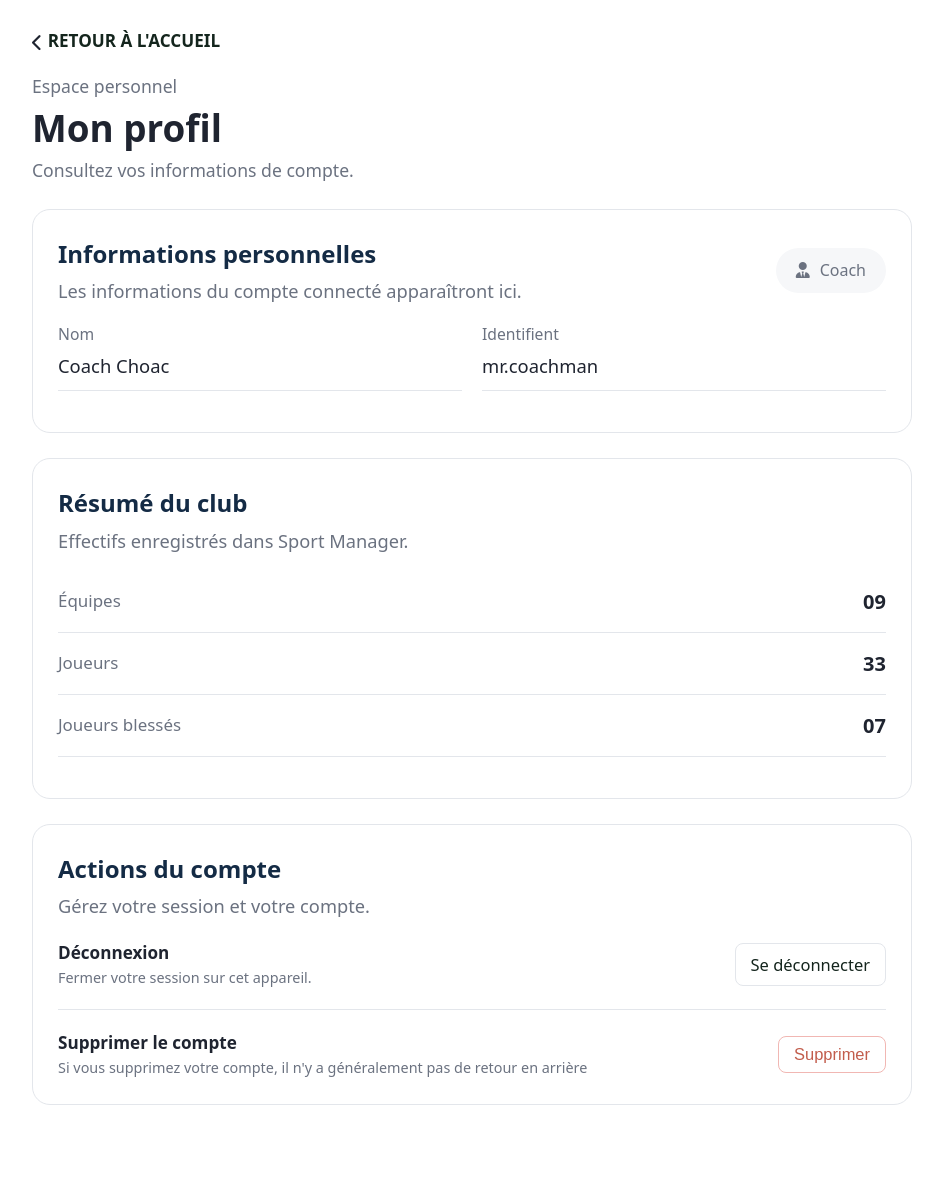
After one commit to yousra57/sport_manager_v1_WEB, a PHP site: template web/app/views/profil.php in a window 1280 px wide. The commit adds this page. Shown: the whole page, without its empty margins (168-1111 px from the left). Run offline with PHP 8.4, Linux system fonts and the light colour scheme; the template is opened without the code that fills it, so the values that code supplies are empty.

Commit message:
feat: Création de la page profil

```diff
--- a/web/app/views/layout.php
+++ b/web/app/views/layout.php
@@ -5,6 +5,7 @@ $menu = [
     'home' => ['Accueil', ['home']],
     'equipes' => ['Équipes', ['equipes', 'equipe']],
     'joueurs' => ['Joueurs', ['joueurs', 'joueur']],
+    'profil' => ['Profil', ['profil']],
 ];
 ?>
 
--- /dev/null
+++ b/web/app/views/profil.php
@@ -0,0 +1,69 @@
+<section class="profil-container">
+    <div class="retour">
+        <i class="fa-solid fa-chevron-left"></i>
+        <a href="<?= url('home') ?>" class="retour-link">retour à l'accueil</a>
+    </div>
+    <section class="profil-entete">
+        <p class="discrep">Espace personnel</p>
+        <h1>Mon profil</h1>
+        <p class="chapo">Consultez vos informations de compte.</p>
+    </section>
+    <section class="profil-section">
+        <div class="profil-titer-descrip">
+            <div>
+                <h2 class="profil-infos-titre">Informations personnelles</h2>
+                <p class="profil-infos-description">Les informations du compte connecté apparaîtront ici.</p>
+            </div>
+            <span class="profil-badge">
+                <i class="fa-solid fa-user-tie"></i>
+                Coach
+            </span>
+        </div>
+        <dl class="profil-infos">
+            <div>
+                <dt>Nom</dt>
+                <dd>Coach Choac</dd>
+            </div>
+            <div>
+                <dt>Identifient</dt>
+                <dd>mr.coachman</dd>
+            </div>
+        </dl>
+    </section>
+    <section class="profil-section">
+        <h2 class="profil-stats-titre">Résumé du club</h2>
+        <p class="profil-stats-description">Effectifs enregistrés dans Sport Manager.</p>
+        <dl class="profil-stats">
+            <div>
+                <dt>Équipes</dt>
+                <dd>09</dd>
+            </div>
+            <div>
+                <dt>Joueurs</dt>
+                <dd>33</dd>
+            </div>
+            <div>
+                <dt>Joueurs blessés</dt>
+                <dd>07</dd>
+            </div>
+        </dl>
+    </section>
+    <section class="profil-section">
+        <h2 class="profil-action-titre">Actions du compte</h2>
+        <p class="profil-action-description">Gérez votre session et votre compte.</p>
+        <div class="profil-action-link logout">
+            <div>
+                <h3>Déconnexion</h3>
+                <p>Fermer votre session sur cet appareil.</p>
+            </div>
+            <a href="<?= url('public') ?>" class="profil-bouton">Se déconnecter</a>
+        </div>
+        <div class="profil-action-link suppression">
+            <div>
+                <h3>Supprimer le compte</h3>
+                <p>Si vous supprimez votre compte, il n'y a généralement pas de retour en arrière</p>
+            </div>
+            <button class="profil-bouton" type="button" disabled>Supprimer</button>
+        </div>
+    </section>
+</section>
--- a/web/public/css/style.css
+++ b/web/public/css/style.css
@@ -614,7 +614,164 @@ form .auth-link{
     color: #97a49b;
 }
 
+/*------------------------ page profil ------------------------*/
+.profil-container .retour{
+    display: flex;
+    flex-direction: row;
+    align-items: center;
+    gap: 5px;
+    margin: 0;
+    margin-bottom: 15px;
+    font-size: 1.07rem;
+}
 
+.profil-container .retour-link{
+    font-weight: 700;
+    text-transform: uppercase;
+    margin: 0;
+    margin-bottom: 3px;
+    color: #14251d;
+    text-decoration: none;
+}
+
+.profil-entete .discrep, .profil-entete .chapo{
+    color: #6b7280;
+    margin: 0;
+    font-size: 1.1rem;
+}
+
+.profil-entete h1{
+    margin: 0;
+    font-size: 2.3rem;
+    font-weight: 700;
+}
+
+.profil-section{
+    padding: 25px;
+    margin: 25px 0;
+    border: 1px solid #e3e6eb;
+    border-radius: 18px;
+    background: white;
+}
+
+.profil-section h2{
+    margin: 0;
+    font-size: 1.5rem;
+    font-weight: 700;
+    color: #142b45;
+}
+
+.profil-infos-description, .profil-stats-description, .profil-action-description{
+    color: #6b7280;
+    margin: 0;
+    margin-top: 5px;
+    font-size: 1.14rem;
+}
+
+.profil-titer-descrip{
+    display: flex;
+    justify-content: space-between;
+    align-items: center;
+}
+
+.profil-badge{
+    display: flex;
+    align-items: center;
+    gap: 10px;
+    padding: 10px 20px;
+    background: #f6f7f9;
+    color: #6b7280;
+    border-radius: 30px;
+    font-weight: 500;
+}
+
+.profil-infos{
+    display: grid;
+    grid-template-columns: repeat(2, 1fr);
+    gap: 20px;
+}
+
+.profil-infos div{
+    display: flex;
+    flex-direction: column;
+    border-bottom: 1px solid #e3e6eb;
+    padding-bottom: 10px;
+}
+
+.profil-infos dt{
+    color: #6b7280;
+    font-size: .98rem;
+}
+.profil-infos dd{
+    margin: 6px 0 0;
+    font-size: 1.15rem;
+    font-weight: 500;
+}
+
+.profil-stats div{
+    padding: 15px 0;
+    border-bottom: 1px solid #e3e6eb;
+    display: flex;
+    justify-content: space-between;
+    align-items: center;
+}
+
+.profil-stats dt{
+    color: #6b7280;
+    font-size: 1.06rem;
+}
+.profil-stats dd{
+    font-size: 1.25rem;
+    font-weight: 700;
+}
+
+.profil-action-link{
+    display: flex;
+    flex-direction: row;
+    justify-content: space-between;
+    align-items: center;
+    gap: 20px;
+    padding-top: 20px;
+}
+
+.profil-action-link.logout{
+    border-bottom: 1px solid #e3e6eb;
+    padding-bottom: 20px;
+}
+
+.profil-action-link div{
+    display: flex;
+    flex-direction: column;
+}
+
+.profil-action-link h3, .profil-action-link p{
+    margin: 0;
+}
+
+.profil-action-link p{
+    color: #6b7280;
+    font-size: .9rem;
+    font-weight: 400;
+}
+.profil-action-link h3{
+    font-size: 1.07rem;
+}
+
+.profil-action-link .profil-bouton{
+    padding: 8px 15px;
+    border: 1px solid #e3e6eb;
+    border-radius: 8px;
+    background-color: white;
+    color: #14251d;
+    font-weight: 500;
+    font-size: 1.03rem;
+    text-decoration: none;
+}
+
+.profil-action-link.suppression button{
+    color: #c25d4c;
+    border-color: #f1b7b3;
+}
 
 @media (max-width: 600px) {
     table { display: block; overflow-x: auto; white-space: nowrap; }
--- a/web/public/index.php
+++ b/web/public/index.php
@@ -12,6 +12,9 @@ switch ($page) {
         break;
     case 'home':
         render('home', ['titre' => 'Accueil']);
+        break;
+    case 'profil':
+        render('profil', ['titre' => 'Profil']);
         break;
     case 'equipes':
         (new EquipeController())->index();
```
